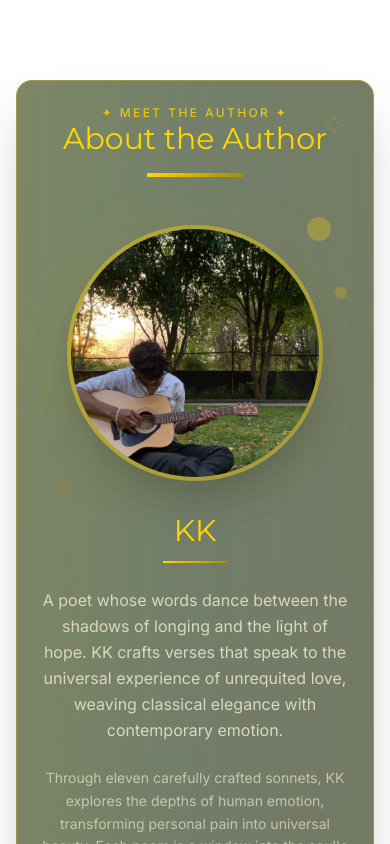
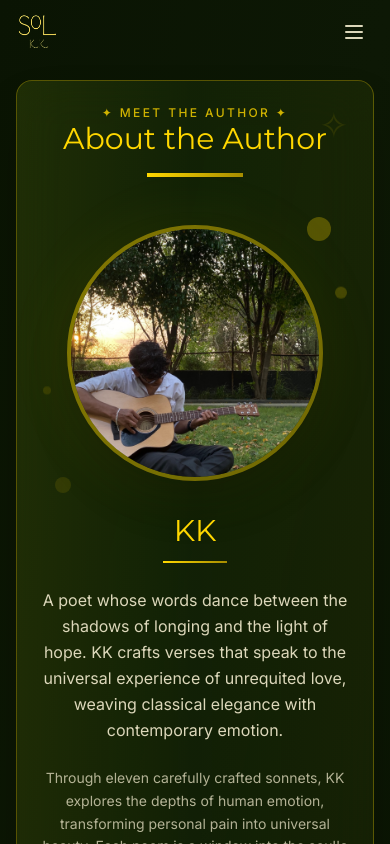
Before and after one commit to vaidikco/sol, a Next.js app: page /about in a window 390 px wide. Shown: the top 844 px of the page. Built offline with nearby package versions, Linux system fonts and the light colour scheme.

Commit message:
added navbar

```diff
--- a/app/about/page.js
+++ b/app/about/page.js
@@ -1,6 +1,7 @@
 "use client"
 import { useState, useEffect } from "react";
 import { Instagram, BookOpen, Heart, Star, ExternalLink, Quote } from "lucide-react";
+import Navbar from "../components/Navbar";
 
 const AboutAuthor = () => {
   const [isVisible, setIsVisible] = useState(false);
@@ -28,7 +29,10 @@ const AboutAuthor = () => {
   }, []);
 
   return (
-    <section id="about-author" className="min-h-screen flex justify-center items-center px-4 sm:px-6 py-20">
+    <div>
+        <Navbar></Navbar>
+
+    <section id="about-author" className="bg-gradient-to-br from-[#0a1403] via-[#0d1805] to-[#081202] min-h-screen flex justify-center items-center px-4 sm:px-6 py-20">
       <div className="w-full sm:w-[90%] lg:w-[82%] max-w-6xl">
         <div
           className={`relative bg-gradient-to-br from-[#1a3008]/60 to-[#0e1a05]/60 backdrop-blur-xl border border-[#FFD700]/30 shadow-2xl rounded-2xl sm:rounded-3xl p-6 sm:p-8 lg:p-10 transition-all duration-1000 ${
@@ -222,6 +226,7 @@ const AboutAuthor = () => {
         </div>
       </div>
     </section>
+    </div>
   );
 };
 
--- a/app/components/AboutAuthor.js
+++ b/app/components/AboutAuthor.js
@@ -28,7 +28,7 @@ const AboutAuthor = () => {
   }, []);
 
   return (
-    <section id="about-author" className="min-h-screen flex justify-center items-center px-4 sm:px-6 py-20">
+    <section id="about-author" className="min-h-screen flex justify-center items-center px-4 sm:px-6 py-20 bg-[]">
       <div className="w-full sm:w-[90%] lg:w-[82%] max-w-6xl">
         <div
           className={`relative bg-gradient-to-br from-[#1a3008]/60 to-[#0e1a05]/60 backdrop-blur-xl border border-[#FFD700]/30 shadow-2xl rounded-2xl sm:rounded-3xl p-6 sm:p-8 lg:p-10 transition-all duration-1000 ${
--- a/app/page.js
+++ b/app/page.js
@@ -463,7 +463,7 @@ export default function Home() {
       </section>
 
       {/* ABOUT AUTHOR SECTION - Placeholder */}
-      <AboutAuthor></AboutAuthor>
+
 
       {/* BUY NOW SECTION */}
       <section id="purchase" className="min-h-screen flex justify-center items-center px-4 sm:px-6 py-20">
```
